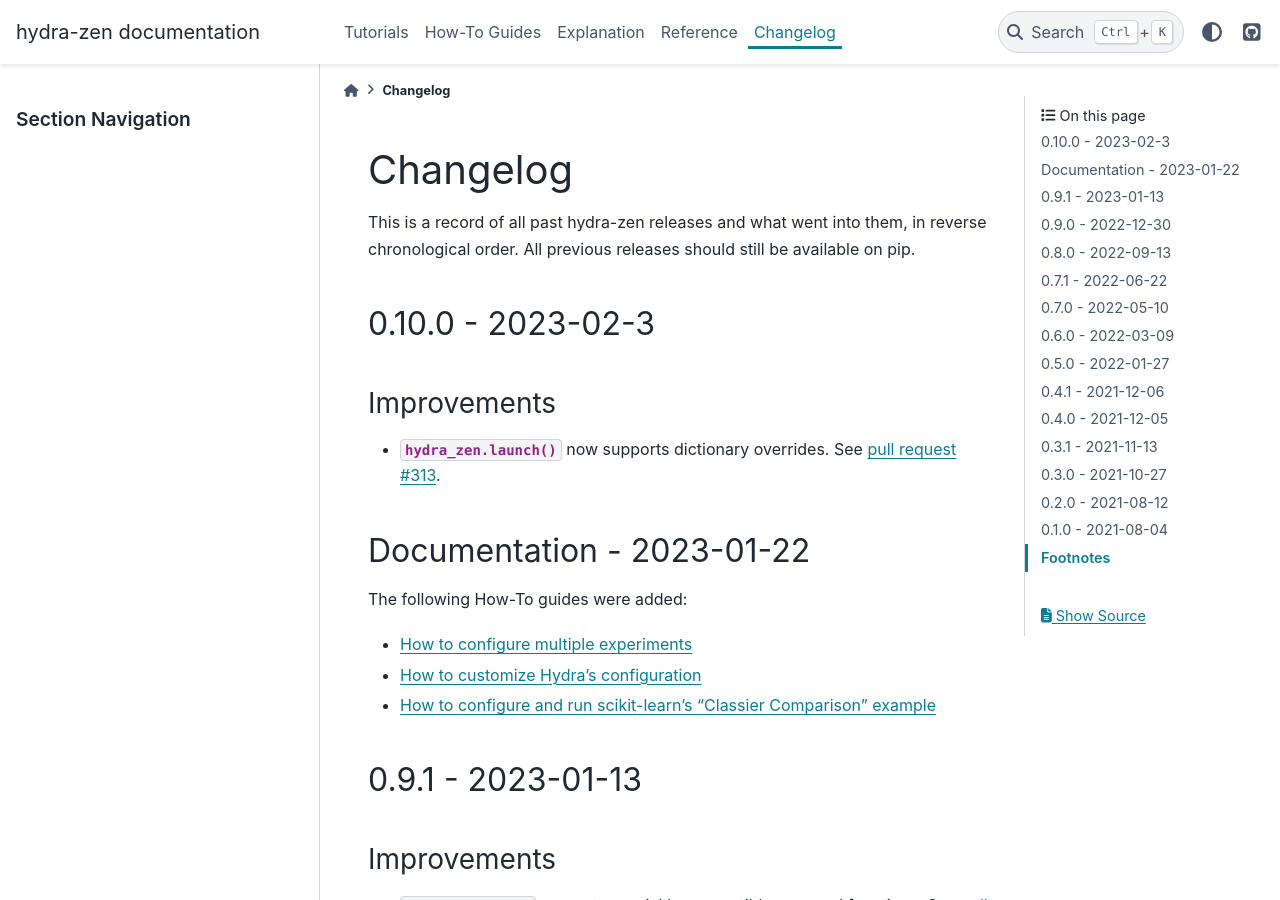
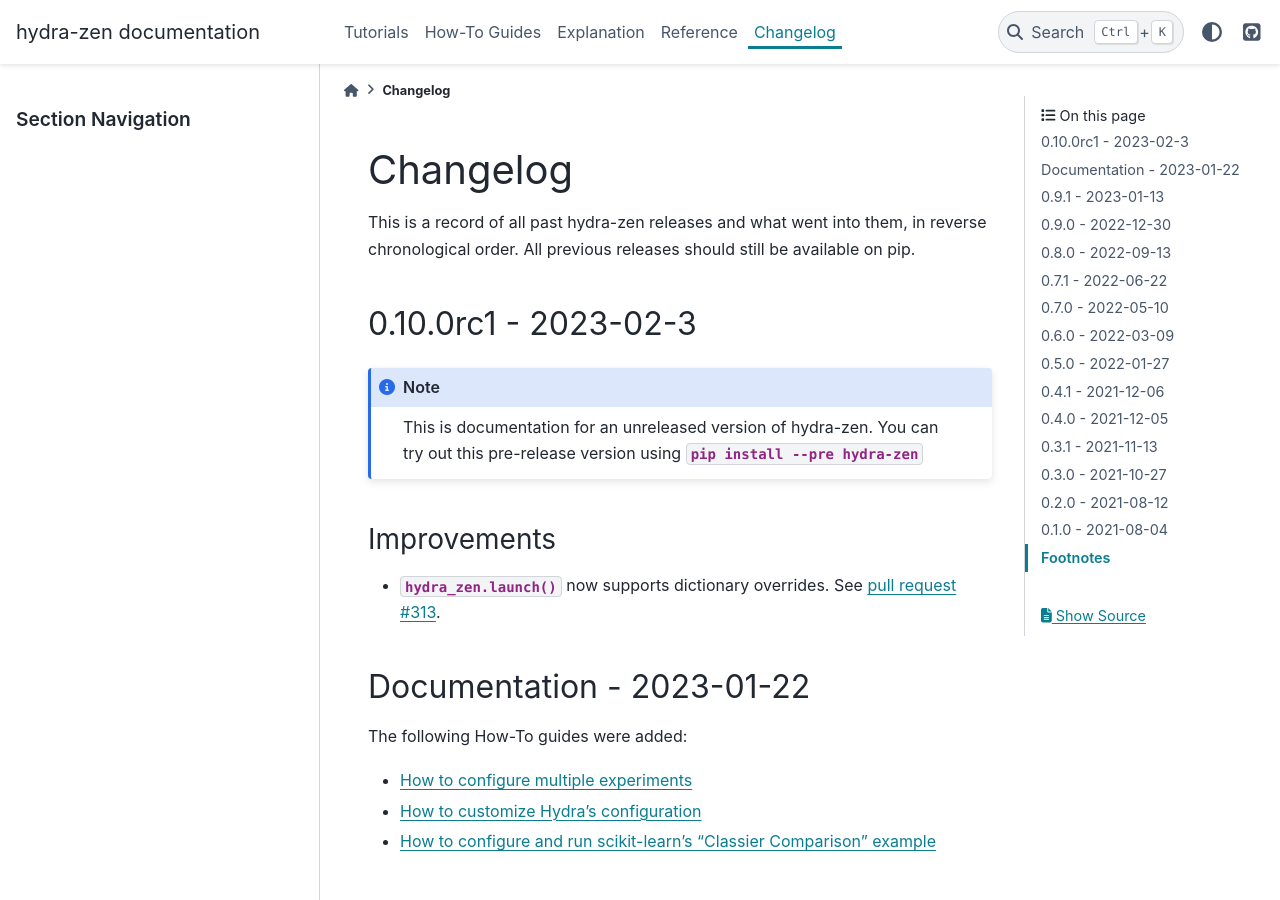
Before and after one commit to mit-ll-responsible-ai/hydra-zen, a Sphinx documentation site: the page built from docs/source/changes.rst, in a window 1280 px wide and 900 px high. Built offline with Sphinx 7.4.7 and the PyData theme 0.15.4, drawn with Linux system fonts in a browser that asks for light colours; the version number could not be read and is left out.

Commit message:
fix header for version

```diff
--- a/docs/source/changes.rst
+++ b/docs/source/changes.rst
@@ -9,11 +9,13 @@
 chronological order. All previous releases should still be available on pip.
 
 
-.. _v0.10.0:
+.. _v0.10.0rc1:
 
-------------------
-0.10.0 - 2023-02-3
-------------------
+---------------------
+0.10.0rc1 - 2023-02-3
+---------------------
+
+.. note:: This is documentation for an unreleased version of hydra-zen. You can try out this pre-release version using `pip install --pre hydra-zen`
 
 Improvements
 ------------
```
